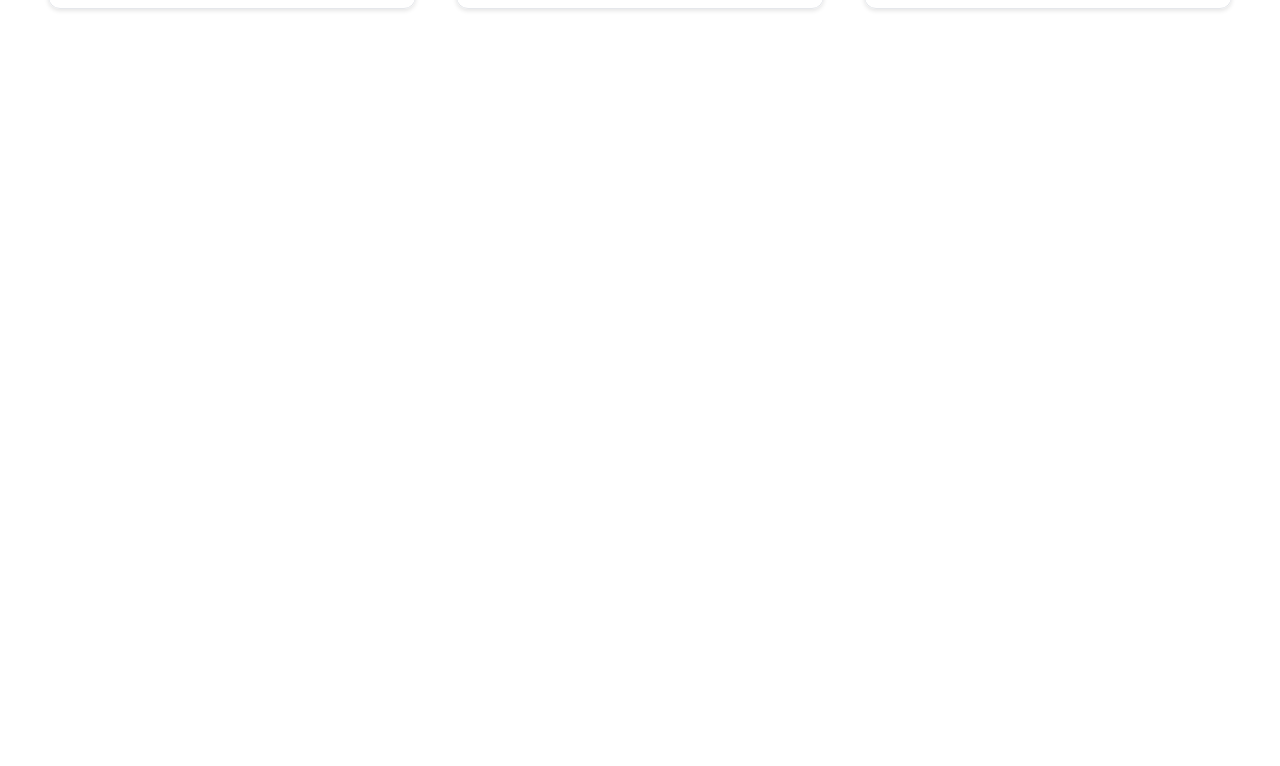
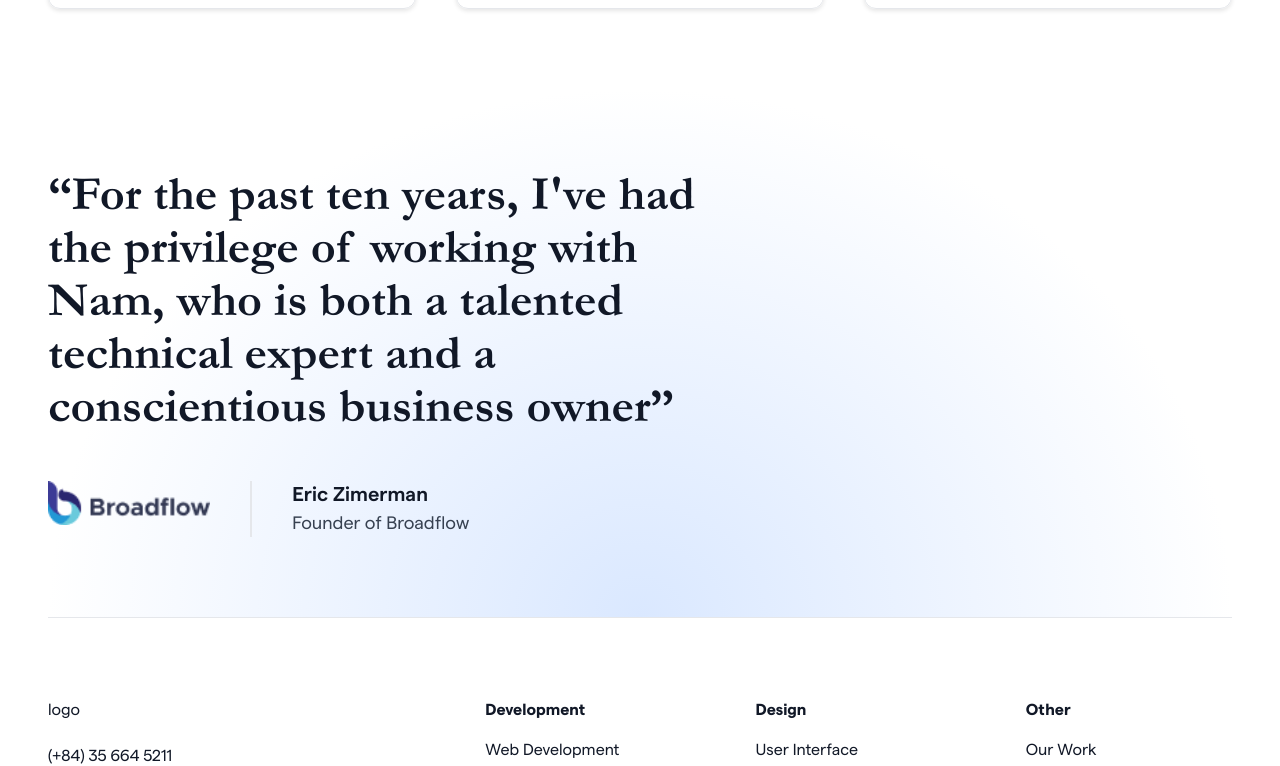
Before and after one commit to nongdan-dev/website, a React (Vite) app: page / in a window 1280 px wide. Shown: the part 1660-2426 px from the top of the page. Before the commit the page ends 1749 px from the top, so only its background shows below. Built offline with nearby package versions, Linux system fonts and the light colour scheme.

Commit message:
add feedback section

```diff
--- a/src/components/ui/Divider.tsx
+++ b/src/components/ui/Divider.tsx
@@ -9,7 +9,7 @@ export type DividerProps = ComponentProps<'div'> & {
 
 const directionClasses: Record<Direction, string> = {
   vertical:
-    'flex-col mx-4 w-4 h-40 before:h-full before:w-px after:h-full after:w-px',
+    'flex-col mx-4 w-4 h-full before:h-full before:w-px after:h-full after:w-px',
   horizontal:
     'flex-row my-4 h-4 w-full before:h-px before:w-full after:h-px after:w-full',
 }
--- a/src/layout/index.tsx
+++ b/src/layout/index.tsx
@@ -4,7 +4,7 @@ import { twMerge } from 'tailwind-merge'
 
 import { SkipToMainContent } from '@/components/widget'
 
-// import Footer from './Footer'
+import Footer from './Footer'
 import Header from './Header'
 
 function Layout() {
@@ -24,7 +24,7 @@ function Layout() {
       >
         <Outlet />
       </main>
-      {/* <Footer /> */}
+      <Footer />
     </div>
   )
 }
--- /dev/null
+++ b/src/pages/Home/Feedback.tsx
@@ -0,0 +1,36 @@
+import Broadflow from '@/assets/images/client-logos/broadflow.png'
+import { Divider } from '@/components/ui'
+import { colors } from '@/config/colors'
+
+function Feedback() {
+  return (
+    <section className='col-content relative overflow-clip border-b border-gray-200 py-20'>
+      <figure className='relative z-10'>
+        <blockquote className='w-7/12 font-serif text-5xl font-bold leading-[110%]'>
+          “For the past ten years, I've had the privilege of working with Nam,
+          who is both a talented technical expert and a conscientious business
+          owner”
+        </blockquote>
+        <figcaption className='mt-12 flex'>
+          <img src={Broadflow} alt='broadflow logo' className='h-11' />
+          <Divider
+            direction='vertical'
+            className='mx-10 h-14 w-0.5 before:w-full after:w-full'
+          />
+          <div className='flex flex-col justify-center gap-1'>
+            <span className='text-xl font-semibold'>Eric Zimerman</span>
+            <span className='text-lg text-gray-700'>Founder of Broadflow</span>
+          </div>
+        </figcaption>
+      </figure>
+      <div
+        className='bg-radial absolute inset-0'
+        style={{
+          background: `radial-gradient(ellipse farthest-side at 50% 100%, ${colors.primary[100]} 0%, transparent 100%)`,
+        }}
+      />
+    </section>
+  )
+}
+
+export default Feedback
--- a/src/pages/Home/index.tsx
+++ b/src/pages/Home/index.tsx
@@ -1,6 +1,7 @@
 import { Fragment } from 'react'
 
 import Clients from './Clients'
+import Feedback from './Feedback'
 import Hero from './Hero'
 import WhatWeOffer from './WhatWeOffer'
 
@@ -10,6 +11,7 @@ function HomePage() {
       <Hero />
       <Clients />
       <WhatWeOffer />
+      <Feedback />
     </Fragment>
   )
 }
```
